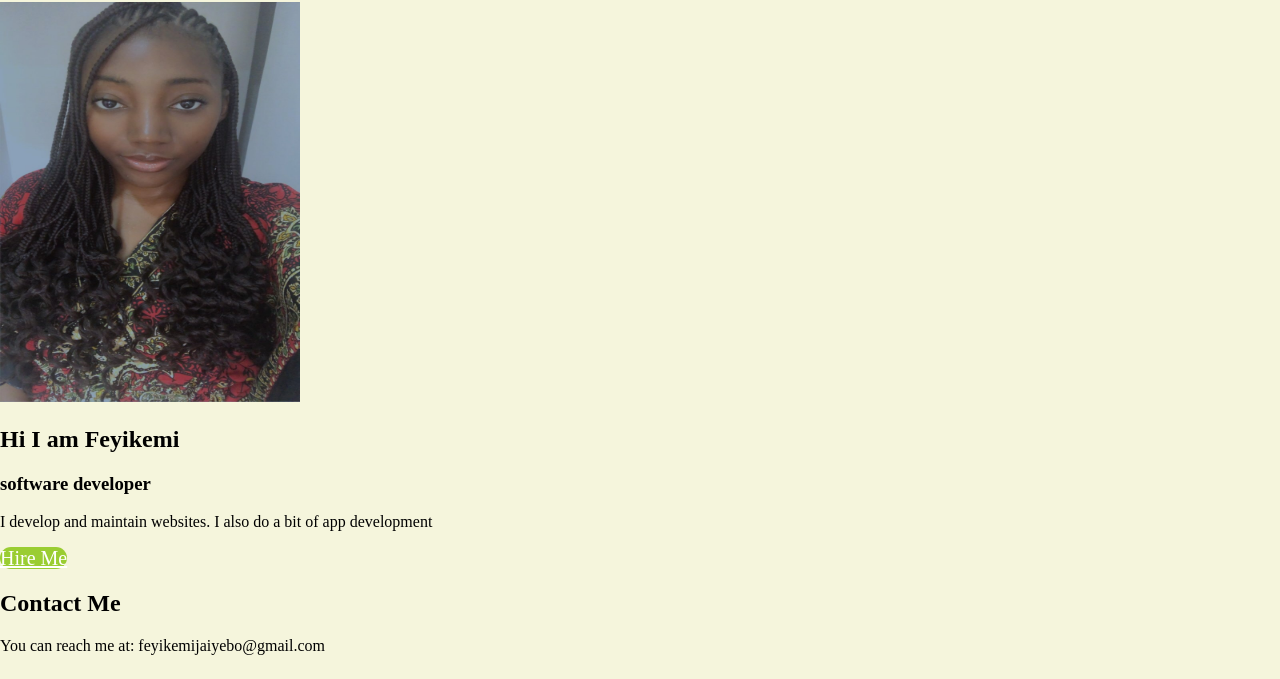
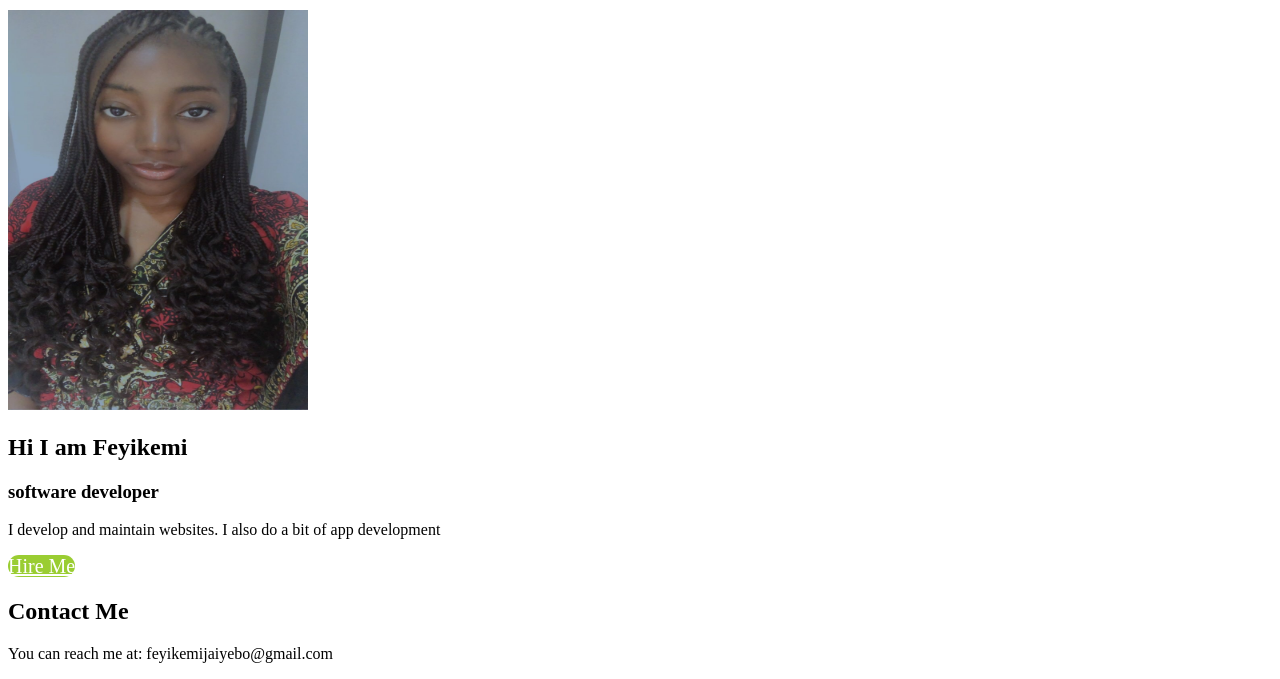
Before and after one commit to Feyikemi555/port, a plain HTML site: page csscheckpoint.html in a window 1280 px wide. Shown: the part 171-850 px from the top of the page. Drawn offline with Linux system fonts and the light colour scheme.

Commit message:
portfoilo

```diff
--- a/csscheckpoint.css
+++ b/csscheckpoint.css
@@ -1,4 +1,4 @@
-body {
+cbody {
     margin: 0;
     padding: 0;
     background: beige;
```
